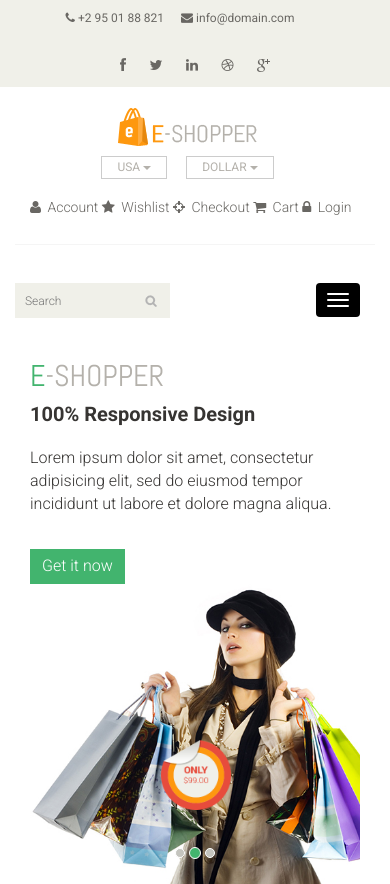
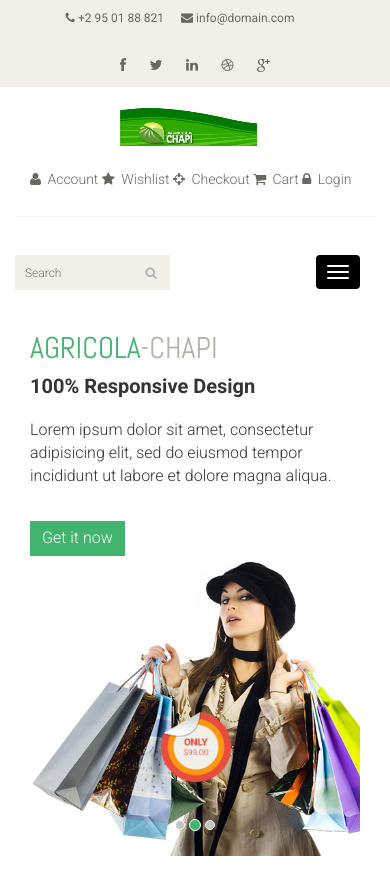
Before and after one commit to OneSevenDev/custom_template, a plain HTML site: page index.html in a window 390 px wide. Shown: the top 884 px of the page. Drawn offline with Linux system fonts and the light colour scheme.

Commit message:
new changes for color and icons

```diff
--- a/index.html
+++ b/index.html
@@ -5,7 +5,7 @@
     <meta name="viewport" content="width=device-width, initial-scale=1.0">
     <meta name="description" content="">
     <meta name="author" content="">
-    <title>Home | E-Shopper</title>
+    <title>Home | Agricola Chapi</title>
     <link href="css/bootstrap.min.css" rel="stylesheet">
     <link href="css/font-awesome.min.css" rel="stylesheet">
     <link href="css/prettyPhoto.css" rel="stylesheet">
@@ -58,30 +58,7 @@
 				<div class="row">
 					<div class="col-sm-4">
 						<div class="logo pull-left">
-							<a href="index.html"><img src="images/home/logo.png" alt="" /></a>
-						</div>
-						<div class="btn-group pull-right">
-							<div class="btn-group">
-								<button type="button" class="btn btn-default dropdown-toggle usa" data-toggle="dropdown">
-									USA
-									<span class="caret"></span>
-								</button>
-								<ul class="dropdown-menu">
-									<li><a href="#">Canada</a></li>
-									<li><a href="#">UK</a></li>
-								</ul>
-							</div>
-
-							<div class="btn-group">
-								<button type="button" class="btn btn-default dropdown-toggle usa" data-toggle="dropdown">
-									DOLLAR
-									<span class="caret"></span>
-								</button>
-								<ul class="dropdown-menu">
-									<li><a href="#">Canadian Dollar</a></li>
-									<li><a href="#">Pound</a></li>
-								</ul>
-							</div>
+							<a href="index.html"><img src="resources/LOGO.webp" alt="" width="139" height="39" /></a>
 						</div>
 					</div>
 					<div class="col-sm-8">
@@ -158,7 +135,7 @@
 						<div class="carousel-inner">
 							<div class="item active">
 								<div class="col-sm-6">
-									<h1><span>E</span>-SHOPPER</h1>
+									<h1><span>AGRICOLA</span>-CHAPI</h1>
 									<h2>Free E-Commerce Template</h2>
 									<p>Lorem ipsum dolor sit amet, consectetur adipisicing elit, sed do eiusmod tempor incididunt ut labore et dolore magna aliqua. </p>
 									<button type="button" class="btn btn-default get">Get it now</button>
@@ -170,7 +147,7 @@
 							</div>
 							<div class="item">
 								<div class="col-sm-6">
-									<h1><span>E</span>-SHOPPER</h1>
+									<h1><span>AGRICOLA</span>-CHAPI</h1>
 									<h2>100% Responsive Design</h2>
 									<p>Lorem ipsum dolor sit amet, consectetur adipisicing elit, sed do eiusmod tempor incididunt ut labore et dolore magna aliqua. </p>
 									<button type="button" class="btn btn-default get">Get it now</button>
@@ -183,7 +160,7 @@
 
 							<div class="item">
 								<div class="col-sm-6">
-									<h1><span>E</span>-SHOPPER</h1>
+									<h1><span>AGRICOLA</span>-CHAPI</h1>
 									<h2>Free Ecommerce Template</h2>
 									<p>Lorem ipsum dolor sit amet, consectetur adipisicing elit, sed do eiusmod tempor incididunt ut labore et dolore magna aliqua. </p>
 									<button type="button" class="btn btn-default get">Get it now</button>
@@ -606,7 +583,7 @@
 				<div class="row">
 					<div class="col-sm-2">
 						<div class="companyinfo">
-							<h2><span>e</span>-shopper</h2>
+							<h2><span>AGRICOLA</span>-CHAPI</h2>
 							<p>Lorem ipsum dolor sit amet, consectetur adipisicing elit,sed do eiusmod tempor</p>
 						</div>
 					</div>
```
Also changed, not shown: resources/CAMPOS.jpg (added), resources/LOGO.webp (added), resources/PALTA1.jpg (added), resources/PALTAS.jpg (added), resources/PLANTA3.jpg (added).
